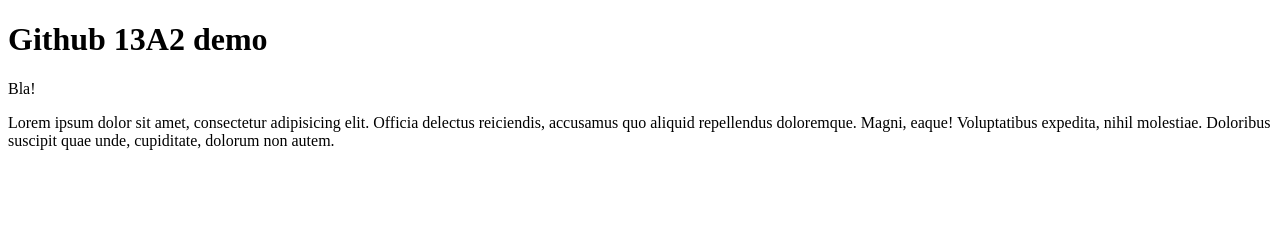
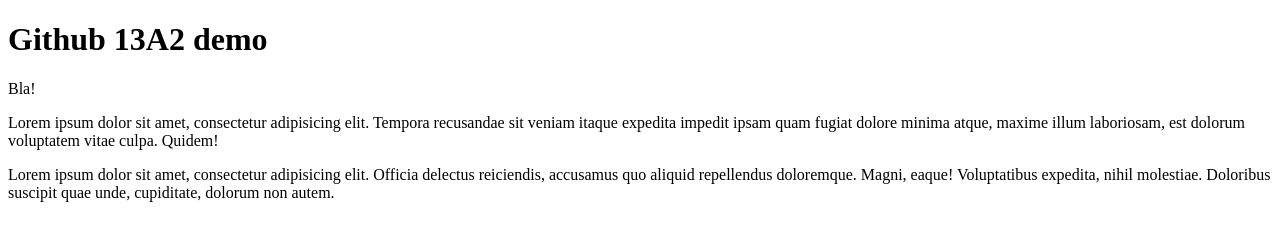
Before and after one commit to uwantsomecandy/github13A2, a plain HTML site: page index.html in a window 1280 px wide. Drawn offline with Linux system fonts and the light colour scheme.

Commit message:
Eerste bla commit

```diff
--- a/index.html
+++ b/index.html
@@ -8,6 +8,7 @@
 	<body>
 		<h1>Github 13A2 demo</h1>
 		<p>Bla!</p>
+		<p>Lorem ipsum dolor sit amet, consectetur adipisicing elit. Tempora recusandae sit veniam itaque expedita impedit ipsam quam fugiat dolore minima atque, maxime illum laboriosam, est dolorum voluptatem vitae culpa. Quidem!</p>
 		<p>Lorem ipsum dolor sit amet, consectetur adipisicing elit. Officia delectus reiciendis, accusamus quo aliquid repellendus doloremque. Magni, eaque! Voluptatibus expedita, nihil molestiae. Doloribus suscipit quae unde, cupiditate, dolorum non autem.</p>
 	</body>
 </html>
```
